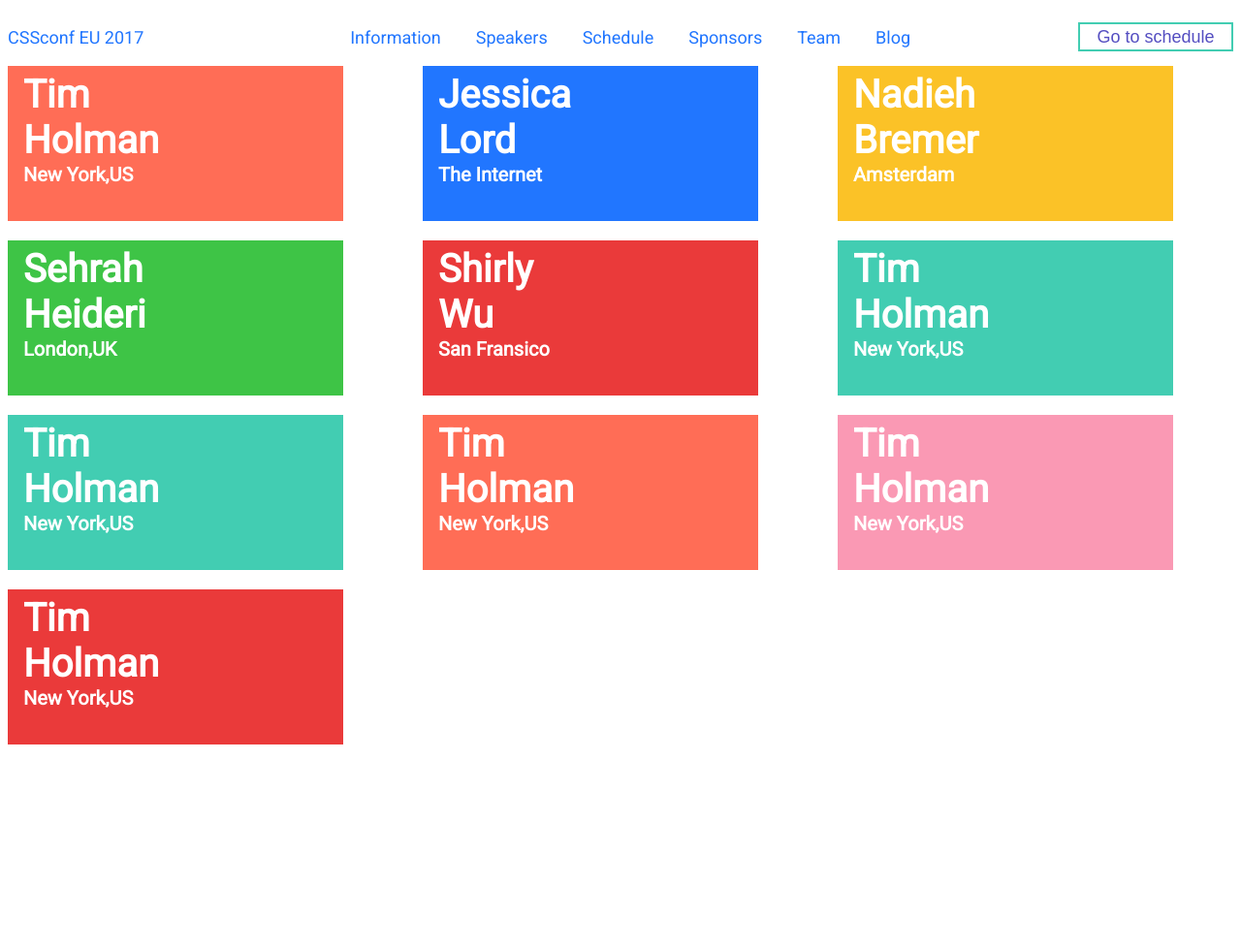
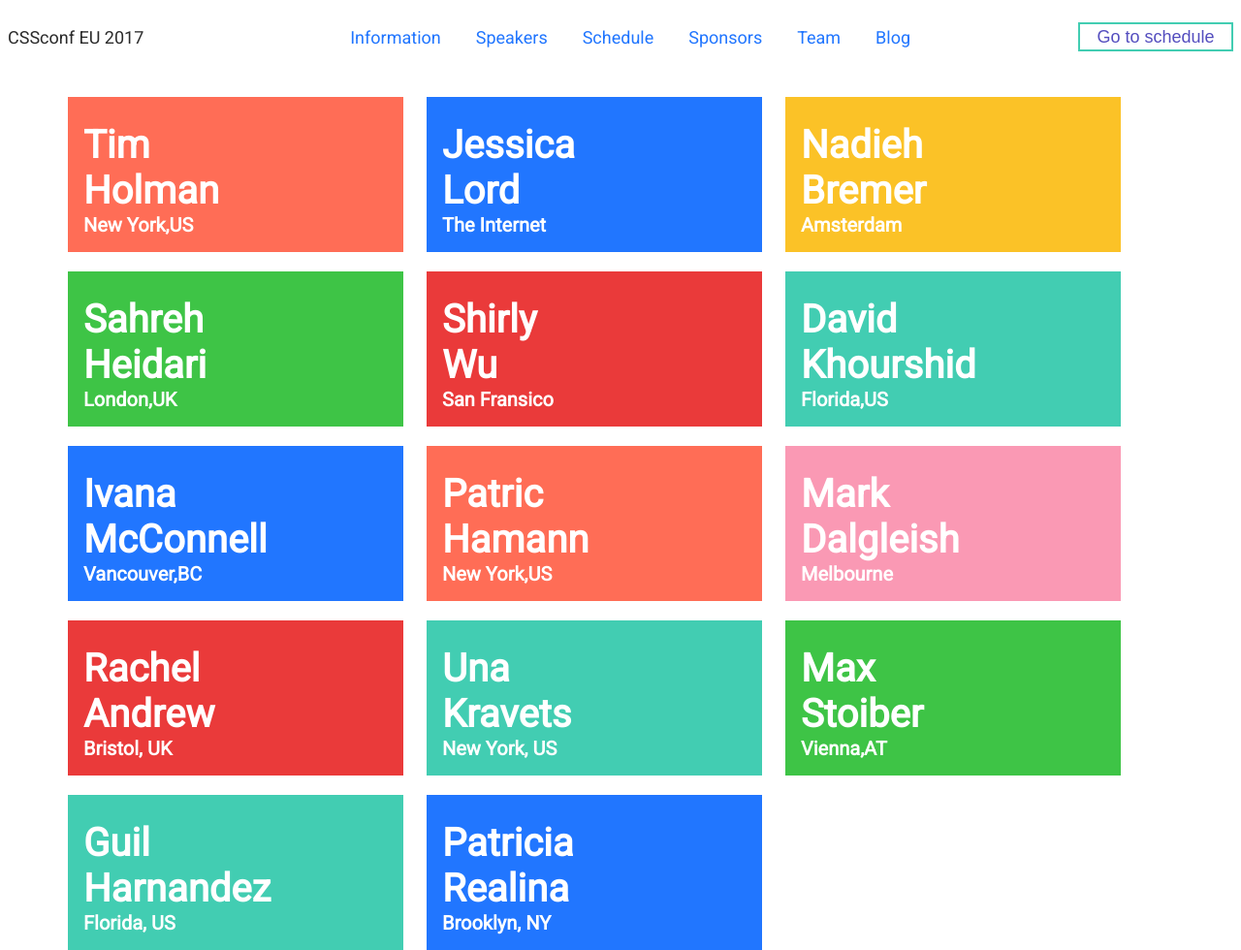
Before and after one commit to shefy123/text, a plain HTML site: page index.html in a window 1280 px wide. Shown: the whole page at 97% size. Before the commit the page ends 800 px from the top, so only its background shows below. Drawn offline with Linux system fonts and the light colour scheme.

Commit message:
some more changes

```diff
--- a/index.html
+++ b/index.html
@@ -11,12 +11,12 @@
             CSSconf EU 2017</div>
         <nav>
             <ul>
-                <li>Information</li>
-                <li>Speakers</li>
-                <li>Schedule</li>
-                <li>Sponsors</li>
-                <li>Team</li>
-                <li>Blog</li>
+                <li><a href="#">Information</a></li>
+                <li><a href="#">Speakers</a></li>
+                <li><a href="#">Schedule</a></li>
+                <li><a href="#">Sponsors</a></li>
+                <li><a href="#">Team</a></li>
+                <li><a href="#">Blog</a></li>
             </ul>
         </nav>
         <button>Go to schedule</button>
@@ -35,7 +35,7 @@
             <h4>Amsterdam</h4>
         </div>
           <div>
-            <h1>Sehrah <br>Heideri</h1>
+            <h1>Sahreh <br>Heidari</h1>
             <h4>London,UK</h4>
         </div>
           <div>
@@ -43,24 +43,40 @@
             <h4>San Fransico</h4>
         </div>
           <div>
-            <h1>Tim <br>Holman</h1>
+            <h1>David <br>Khourshid</h1>
+            <h4>Florida,US</h4>
+        </div>
+          <div>
+            <h1>Ivana <br>McConnell</h1>
+            <h4>Vancouver,BC</h4>
+        </div>
+          <div>
+            <h1>Patric <br>Hamann</h1>
             <h4>New York,US</h4>
         </div>
-          <div>
-            <h1>Tim <br>Holman</h1>
-            <h4>New York,US</h4>
+        <div>
+            <h1>Mark <br>Dalgleish</h1>
+            <h4>Melbourne</h4>
         </div>
-          <div>
-            <h1>Tim <br>Holman</h1>
-            <h4>New York,US</h4>
+        <div>
+            <h1>Rachel <br>Andrew</h1>
+            <h4>Bristol, UK</h4>
         </div>
-          <div>
-            <h1>Tim <br>Holman</h1>
-            <h4>New York,US</h4>
+        <div>
+            <h1>Una <br>Kravets</h1>
+            <h4>New York, US</h4>
         </div>
-          <div>
-            <h1>Tim <br>Holman</h1>
-            <h4>New York,US</h4>
+        <div>
+            <h1>Max <br>Stoiber</h1>
+            <h4>Vienna,AT</h4>
+        </div>
+        <div>
+            <h1>Guil <br>Harnandez</h1>
+            <h4>Florida, US</h4>
+        </div>
+        <div>
+            <h1>Patricia <br>Realina</h1>
+            <h4>Brooklyn, NY</h4>
         </div>
     </article>
 </body>
--- a/style.css
+++ b/style.css
@@ -18,22 +18,38 @@ header li {
     display: inline-block;
     padding: 16px;
     font-size: 18px;
+    /* text-decoration: none; */
 }
 button {
     border: 2px double #42cdb2;
     background-color:white;
-    color: #544ec1;
+    color: #544ebf;
     height: 30px;
     width: 160px;
      font-size: 18px;
 }
+
+button:hover {
+    cursor: pointer;
+    color: #abcfff;
+}
 .logo {
+    color: #2b2b2b;
+}
+.logo:hover {
+    color: #abcfff;
+}
+a {
+    text-decoration:none;
     color: #2176ff;
 }
-
-
-li {
-    text-decoration: none;
+header ul:hover {
+    color: #abcfff;
+    cursor: pointer;
+}
+article {
+    display: flex;
+    justify-content: center;
 }
 article >div {
     height: 160px;
@@ -73,7 +89,7 @@ article >div:nth-child(6) {
      padding-left: 16px;
 }
 article >div:nth-child(7) {
-    background-color: #42cdb2;
+    background-color: #2176ff;
     color: white;
      padding-left: 16px;
 }
@@ -93,17 +109,33 @@ article >div:nth-child(10) {
      padding-left: 16px;
 }
 article >div:nth-child(11) {
+    background-color:#42cdb2;
+    color: white;
+     padding-left: 16px;
+}
+article >div:nth-child(12) {
     background-color:#3ec446;
+    color: white;
+     padding-left: 16px;
+}
+article >div:nth-child(13) {
+    background-color:#42cdb2;
+    color: white;
+     padding-left: 16px;
+}
+article >div:nth-child(14) {
+    background-color:#2176ff;
     color: white;
      padding-left: 16px;
 }
 article>div:hover {
     background-color: #3c3535;
+    cursor: pointer;
 }
 
 h1 {
     font-size: 40px;
-    margin-top:6px;
+    margin-top:26px;
     margin-bottom: 0px;
 
 }
@@ -115,9 +147,10 @@ h4 {
 
 article {
     display: grid;
-  grid-template-columns: auto auto auto ;
-
+    grid-template-columns: 350px 350px 400px ;
+    grid-column-gap: 50px;
+    grid-row-gap: 50px;
     grid-gap: 20px;
-
-  /*grid-template-rows: 100px 100px 100px 50px;*/
+    text-align: start;
+    margin: 32px;
 }
```
Also changed, not shown: re.txt (deleted).
